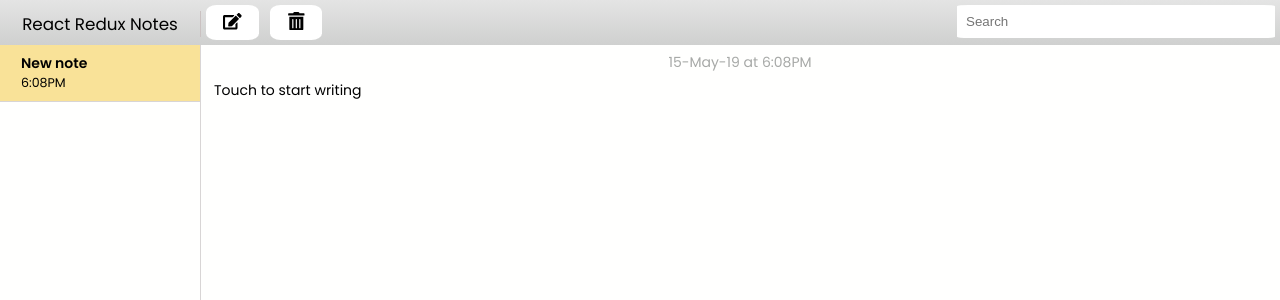
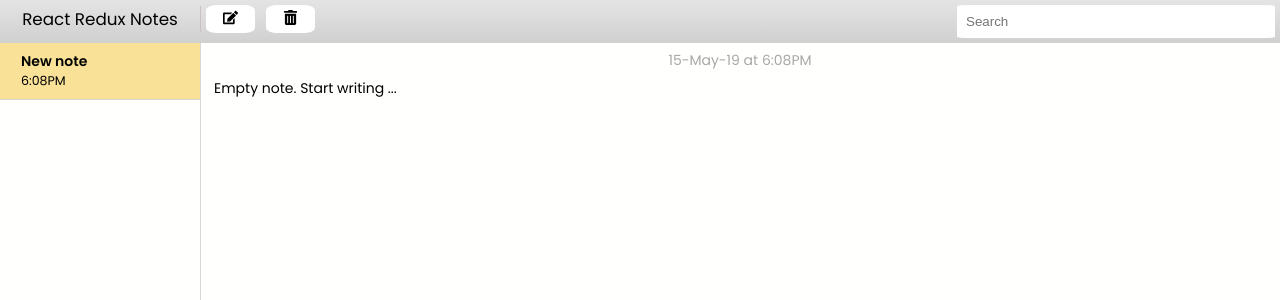
Before and after one commit to tejakadali/react-notes, a React app: page / in a window 1280 px wide. Both pictures are taken after a click on the button 232 px from the left and 22 px from the top of the page. Shown: the top 300 px of the page. Built offline with nearby package versions, Linux system fonts and the light colour scheme.

Commit message:
Reset search query added

```diff
--- a/src/Components/main.js
+++ b/src/Components/main.js
@@ -22,7 +22,6 @@
     render() {
         const { toggle_list_view, filteres_notes } = this.props
         const { device } = this.state
-        console.log("device", device)
         return (
             <React.Fragment>
                 {filteres_notes.length == 0 ? <div id="no_notes">No notes found</div> :
--- a/src/Components/navbar.js
+++ b/src/Components/navbar.js
@@ -23,7 +23,9 @@
         const { value } = event.target
         this.props.dispatch(ReduxActions.handleSearchText(value))
     }
-
+    clearQuery = () => {
+        this.props.dispatch(ReduxActions.handleSearchTextReset())
+    }
     newNote = () => {
         const data = {
             id: uuidv1(),
@@ -47,18 +49,21 @@
                 <div className="nav_1">
                     <span id="main_head"><span>React Redux Notes</span></span>
                     <div id="s_1">
-                        <button className="note_btn" onClick={this.newNote}><FaEdit className="fa_icon" /></button>
-                        <button className="note_btn" onClick={this.deleteNote}><FaTrashAlt className="fa_icon" /></button>
+                        <button className="note_btn" onClick={this.newNote}><FaEdit size={15} className="fa_icon" /></button>
+                        <button className="note_btn" onClick={this.deleteNote}><FaTrashAlt size={15} className="fa_icon" /></button>
                     </div>
                 </div>
                 <div className="nav_2">
                     <div id="s_2">
                         <button className="side_btn note_btn" onClick={this.toggleList}>
-                            <FaListAlt className="fa_icon" />
+                            <FaListAlt  className="fa_icon" />
                         </button>
                         <div id="search">
                         <input placeholder="Search" onChange={this.handleChange} value={this.props.query} autoFocus />
-                       {this.props.query!="" && <FaTimes class="clear" /> }
+                       {this.props.query!="" &&
+                       <FaTimes
+                        onClick={this.clearQuery}
+                        class="clear" /> }
                         </div>
                     </div>
                 </div>
--- a/src/Components/notelist.js
+++ b/src/Components/notelist.js
@@ -12,35 +12,17 @@
             filteredData: null,
         };
     }
-    componentDidMount() {
-    }
-    // searchData = () => {
-    //     const { value } = event.target
-    //     let queryText = value
-    //     var queryResult = [];
-    //     this.props.NavBar.data.list.user.forEach(function (person) {
-    //         if ((person.name.toLowerCase().indexOf(queryText) != -1))
-    //             queryResult.push(person);
-    //     });
-
-    //     this.setState({
-    //         filteredData: queryResult
-    //     })
-    // }
     openNote = (obj) => {
         const { dispatch } = this.props
         dispatch(ReduxActions.openNote(obj))
-        console.log("his.props.active.note", obj.note)
         dispatch(ReduxActions.edit_View(obj.note == "" ? 'EDIT' : 'VIEW'))
-
         if (this.props.device_width <= 575) {
             this.props.dispatch(ReduxActions.toggleList('close'))
         }
-
     }
 
     render() {
-        const { filteres_notes, active, device_width } = this.props
+        const { filteres_notes, active } = this.props
 
         return (
             <React.Fragment>
--- a/src/Components/sidebar.js
+++ b/src/Components/sidebar.js
@@ -11,9 +11,6 @@
             filteredData: null,
         };
     }
-    componentDidMount() {
-    }
-
 
     render() {
         return (
--- a/src/Components/viewnote.js
+++ b/src/Components/viewnote.js
@@ -10,7 +10,6 @@
     constructor(props) {
         super(props);
         this.state = {
-            // edit: false,
             filteredData: null,
             active_note: { note: '' },
             update: ''
@@ -18,26 +17,21 @@
     }
 
     componentWillReceiveProps(nextProps) {
-
         if (nextProps.active != this.props.active) {
             this.setState({ active_note: nextProps.active })
         }
-
     }
     componentDidMount () {
         this.setState({ active_note: this.props.active })
     }
 
     editNote = () => {
-        console.log(this.props.device)
-        // this.setState({ edit: true })
         this.props.dispatch(ReduxActions.edit_View('EDIT'))
         if (this.props.device_width <= 575) {
             this.props.dispatch(ReduxActions.toggleList('close'))
         }
     }
     handleChange = (evt, id) => {
-        console.log("idd", id)
         const data = {
             id: id,
             timestamp: new Date(),
@@ -50,7 +44,6 @@
     render() {
         const { active_note } = this.state
         const { edit_view_toggle, query } = this.props
-        console.log("abcd",active_note)
         return (
             <div id="view_note">
                 <div className="time">
@@ -60,7 +53,7 @@
                 <div className="spacing">
                     {edit_view_toggle=="VIEW" ?
                         <div id="view_note_in" onClick={this.editNote}>
-                        {active_note.note == "" ? "Touch to start writing" : getHighlightedText(active_note.note, query)}
+                        {active_note.note == "" ? "Empty note. Start writing ..." : getHighlightedText(active_note.note, query)}
                         </div> :
                         <textarea
                             autoFocus={true}
--- a/src/_reducers/reducers.js
+++ b/src/_reducers/reducers.js
@@ -25,7 +25,6 @@
       return [action.data, ...state];
     case 'UPDATE_NOTE':
       return state.map((note) => {
-        console.log("test", note.id, action.data.id, note)
         if (note.id === action.data.id) {
           return {
             ...note,
--- a/src/scss/main.scss
+++ b/src/scss/main.scss
@@ -56,7 +56,7 @@
   background: linear-gradient(to bottom, #e4e4e4, #cfd0cf);
   .note_btn {
     background: #fff;
-    padding: 0.4em 1.2em;
+    padding: 0.3em 1.2em;
     margin: 0.4em;
     border-radius: 20%;
     border: 1px solid transparent;
```
